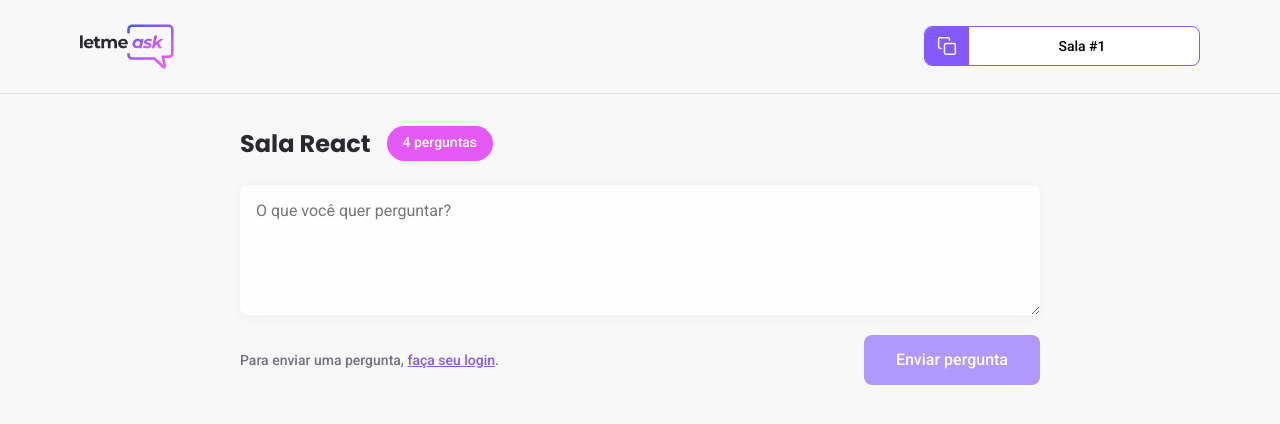
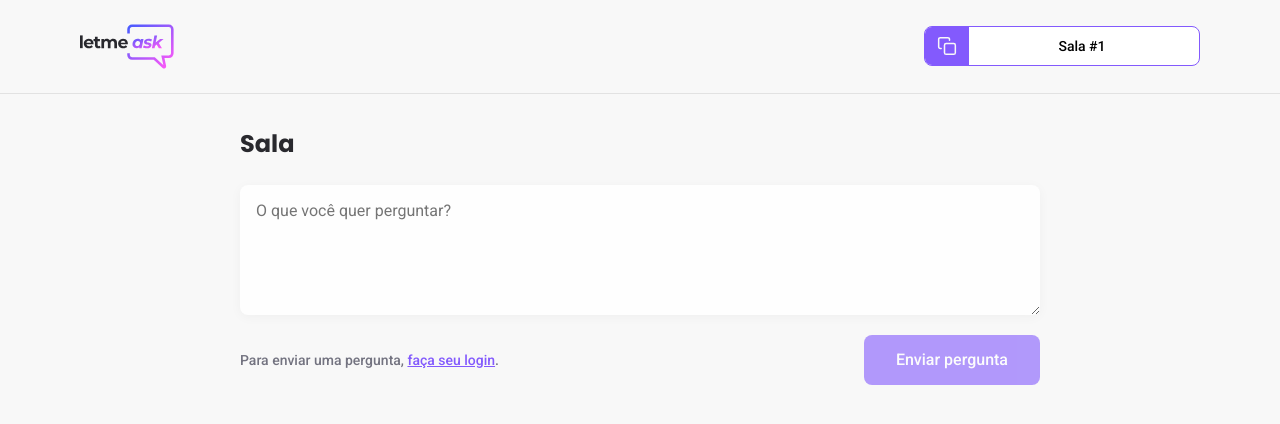
Before and after one commit to Devia-Lucas-Serafim/letmeask, a React (Create React App) app: page /rooms/1 in a window 1280 px wide. Shown: the top 424 px of the page. Built offline with nearby package versions, Linux system fonts and the light colour scheme; no server answers; the database is empty.

Commit message:
[Letmeask-aula-03] aula 03

```diff
--- a/src/pages/Room.tsx
+++ b/src/pages/Room.tsx
@@ -21,6 +21,17 @@
   isHighLighted: boolean;
 }>;
 
+type  Question = {
+  id: string;
+  author: {
+    name: string;
+    avatar: string;
+  }
+  content: string;
+  isAnswered: boolean;
+  isHighLighted: boolean;
+};
+
 type RoomParams = {
   id: string;
 };
@@ -29,26 +40,31 @@
   const { user } = useAuth();
   const params = useParams<RoomParams>();
   const [newQuestion, setNewQuestion] = useState('');
+  const [questions, setQuestions] = useState<Question[]>([]);
+  const [title, setTitle] = useState('');
 
   const roomId = params.id;
 
   useEffect(() => {
     const roomRef = database.ref(`rooms/${roomId}/`);
-    roomRef.once('value', room => {
+    roomRef.on('value', room => {
       const databaseRoom = room.val();
       const firebaseQuestions: FirebaseQuestions = databaseRoom.questions ?? {};
 
       const parsedQuestions = Object.entries(firebaseQuestions).map(([key, value]) => {
         return {
           id: key,
-          value: value.content,
+          content: value.content,
           author: value.author,
           isHighLighted: value.isHighLighted,
           isAnswered: value.isAnswered,
         }
-      });
+      })
 
-      console.log(parsedQuestions)
+      setTitle(databaseRoom.title);
+      setQuestions(parsedQuestions);
+
+
     })
   }, [roomId]);
 
@@ -92,8 +108,9 @@
 
       <main>
         <div className="room-title">
-          <h1>Sala React</h1>
-          <span>4 perguntas</span>
+          <h1>Sala {title}</h1>
+          { questions.length > 0 && <span>{questions.length} pergunta(s)</span> }
+
         </div>
 
         <form onSubmit={handleSendQuestion}>
```
